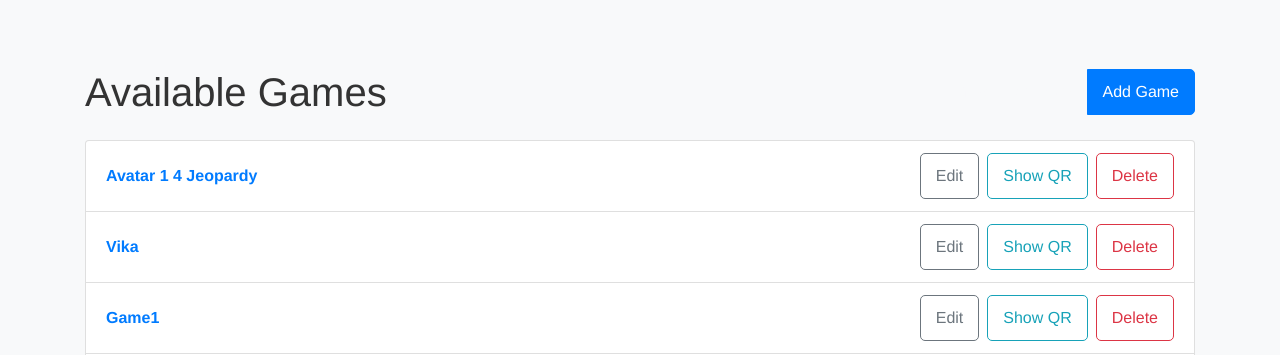
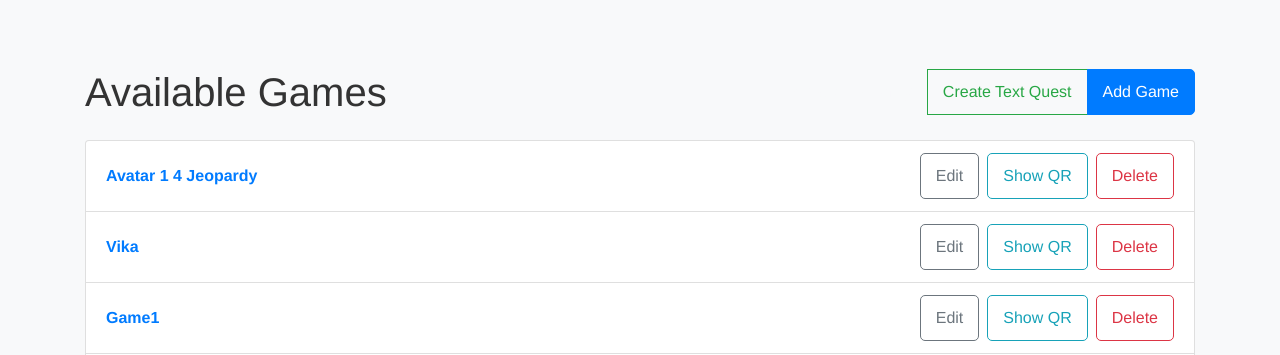
Before and after one commit to vityaded/TestsRef, a Flask app: page /games/ in a window 1280 px wide. Shown: the part 56-411 px from the top of the page. Run offline with Flask 3, Linux system fonts and the light colour scheme; a user stored in the database is signed in; some libraries are stand-ins or nearby versions.

Commit message:
Add text quest creation option

```diff
--- a/app/forms.py
+++ b/app/forms.py
@@ -34,6 +34,13 @@ class AddGameForm(FlaskForm):
     content = TextAreaField('Game HTML', validators=[DataRequired()])
     submit = SubmitField('Save Game')
 
+
+class CreateTextQuestForm(FlaskForm):
+    name = StringField('Text Quest Name', validators=[DataRequired(), Length(min=1, max=150)])
+    content = TextAreaField('Text Quest HTML', validators=[DataRequired()])
+    submit = SubmitField('Create Text Quest')
+
+
 class EditGameForm(FlaskForm):
     name = StringField('Game Name', validators=[DataRequired(), Length(min=1, max=150)])
     content = TextAreaField('Game HTML', validators=[DataRequired()])
--- a/app/routes/games.py
+++ b/app/routes/games.py
@@ -20,7 +20,12 @@ from flask import (
 from flask_login import login_required  # Add if games require login
 from werkzeug.utils import secure_filename
 
-from app.forms import AddGameForm, CreateJeopardyForm, EditGameForm
+from app.forms import (
+    AddGameForm,
+    CreateJeopardyForm,
+    CreateTextQuestForm,
+    EditGameForm,
+)
 
 # Define the blueprint
 games_bp = Blueprint('games', __name__, url_prefix='/games')
@@ -141,19 +146,33 @@ def index():
     available_games = get_game_templates()
     add_game_form = AddGameForm()
     jeopardy_form = CreateJeopardyForm()
+    text_quest_form = CreateTextQuestForm()
+
+    text_quest_template = ""
+    template_path = os.path.join(
+        current_app.root_path, 'templates', 'games', 'game_test3.html'
+    )
+    try:
+        with open(template_path, 'r', encoding='utf-8') as template_file:
+            text_quest_template = template_file.read()
+    except OSError:
+        current_app.logger.exception(
+            "games.index: could not read text quest template from %s", template_path
+        )
+
+    if not text_quest_form.content.data:
+        text_quest_form.content.data = text_quest_template
+
     return render_template(
         'games/index.html',
         games=available_games,
         add_game_form=add_game_form,
         jeopardy_form=jeopardy_form,
+        text_quest_form=text_quest_form,
+        text_quest_template=text_quest_template,
     )
 
-@games_bp.route('/add', methods=['POST'])
-@login_required
-def add_game():
-    """Creates a new game template from the provided HTML content."""
-    form = AddGameForm()
-
+def _handle_game_creation(form, success_message):
     if form.validate_on_submit():
         game_name = form.name.data.strip()
         html_content = form.content.data
@@ -179,15 +198,30 @@ def add_game():
             current_app.logger.exception('Failed to create game template %s: %s', file_name, exc)
             flash('Could not save the game. Please try again later.', 'danger')
         else:
-            flash('Game added successfully!', 'success')
+            flash(success_message, 'success')
             return redirect(url_for('games.play', game_name=sanitized_name))
-
     else:
         for field, errors in form.errors.items():
             for error in errors:
                 flash(f"Error in {getattr(form, field).label.text}: {error}", 'danger')
 
     return redirect(url_for('games.index'))
+
+
+@games_bp.route('/add', methods=['POST'])
+@login_required
+def add_game():
+    """Creates a new game template from the provided HTML content."""
+    form = AddGameForm()
+    return _handle_game_creation(form, 'Game added successfully!')
+
+
+@games_bp.route('/create-text-quest', methods=['POST'])
+@login_required
+def create_text_quest():
+    """Creates a new text quest using the provided HTML."""
+    form = CreateTextQuestForm()
+    return _handle_game_creation(form, 'Text quest created successfully!')
 
 
 def _parse_jeopardy_content(raw_text: str):
--- a/app/templates/games/index.html
+++ b/app/templates/games/index.html
@@ -9,6 +9,9 @@
       <div class="btn-group" role="group" aria-label="Game actions">
         <button type="button" class="btn btn-outline-light" data-toggle="modal" data-target="#jeopardyModal">
           Create Jeopardy
+        </button>
+        <button type="button" class="btn btn-outline-success" data-toggle="modal" data-target="#textQuestModal">
+          Create Text Quest
         </button>
         <button type="button" class="btn btn-primary" data-toggle="modal" data-target="#addGameModal">
           Add Game
@@ -115,6 +118,38 @@
         </div>
       </div>
     </div>
+    <div class="modal fade" id="textQuestModal" tabindex="-1" role="dialog" aria-labelledby="textQuestModalLabel" aria-hidden="true">
+      <div class="modal-dialog modal-lg" role="document">
+        <div class="modal-content">
+          <div class="modal-header">
+            <h5 class="modal-title" id="textQuestModalLabel">Create Text Quest</h5>
+            <button type="button" class="close" data-dismiss="modal" aria-label="Close">
+              <span aria-hidden="true">&times;</span>
+            </button>
+          </div>
+          <form method="post" action="{{ url_for('games.create_text_quest') }}">
+            <div class="modal-body">
+              {{ text_quest_form.hidden_tag() }}
+              <div class="form-group">
+                {{ text_quest_form.name.label(class="form-label") }}
+                {{ text_quest_form.name(class="form-control", placeholder="Enter text quest name") }}
+              </div>
+              <div class="form-group">
+                {{ text_quest_form.content.label(class="form-label") }}
+                {{ text_quest_form.content(class="form-control", rows=12) }}
+                <small class="form-text text-muted">
+                  Use the exact structure from <code>game_test3.html</code>. Replace the provided gameData and vocabulary blocks with your new content in the same format before saving.
+                </small>
+              </div>
+            </div>
+            <div class="modal-footer">
+              <button type="button" class="btn btn-secondary" data-dismiss="modal">Cancel</button>
+              {{ text_quest_form.submit(class="btn btn-success") }}
+            </div>
+          </form>
+        </div>
+      </div>
+    </div>
   {% endif %}
 
   <div class="modal fade" id="gameQrModal" tabindex="-1" role="dialog" aria-hidden="true">
```
